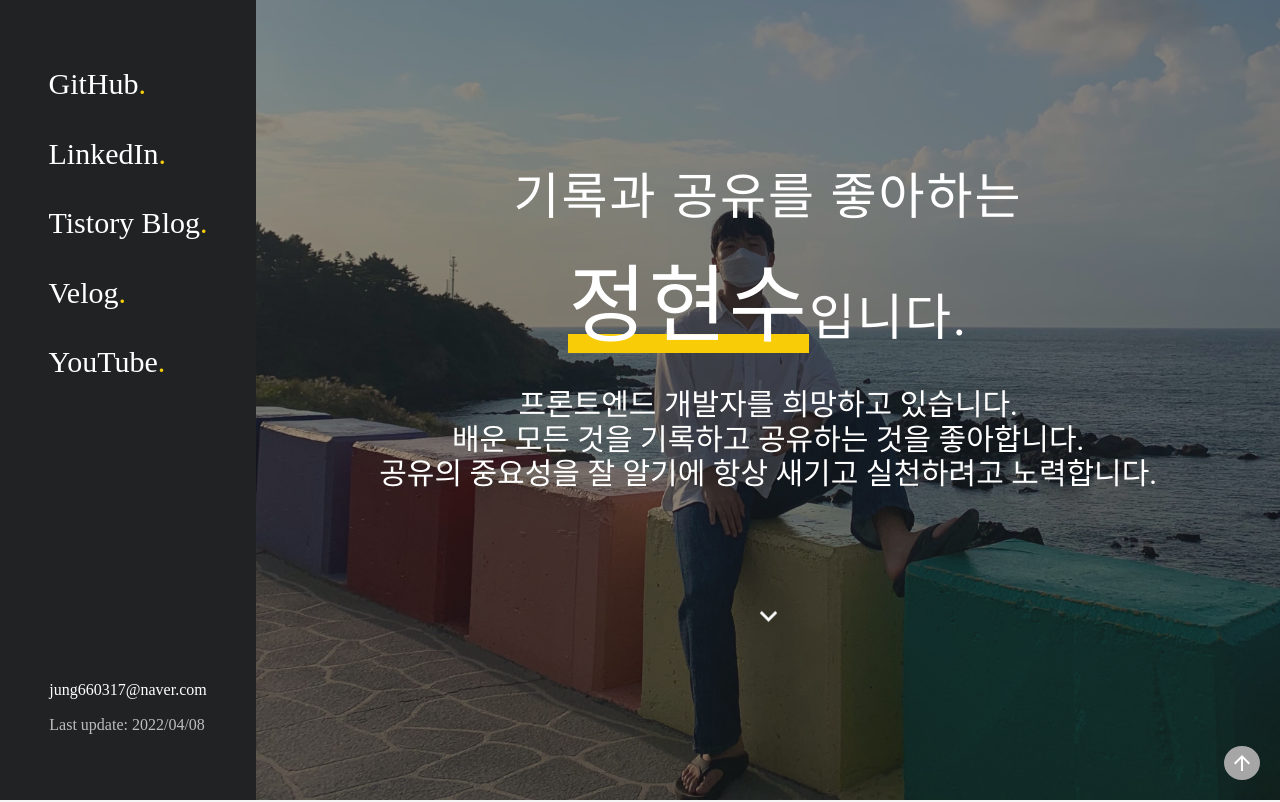
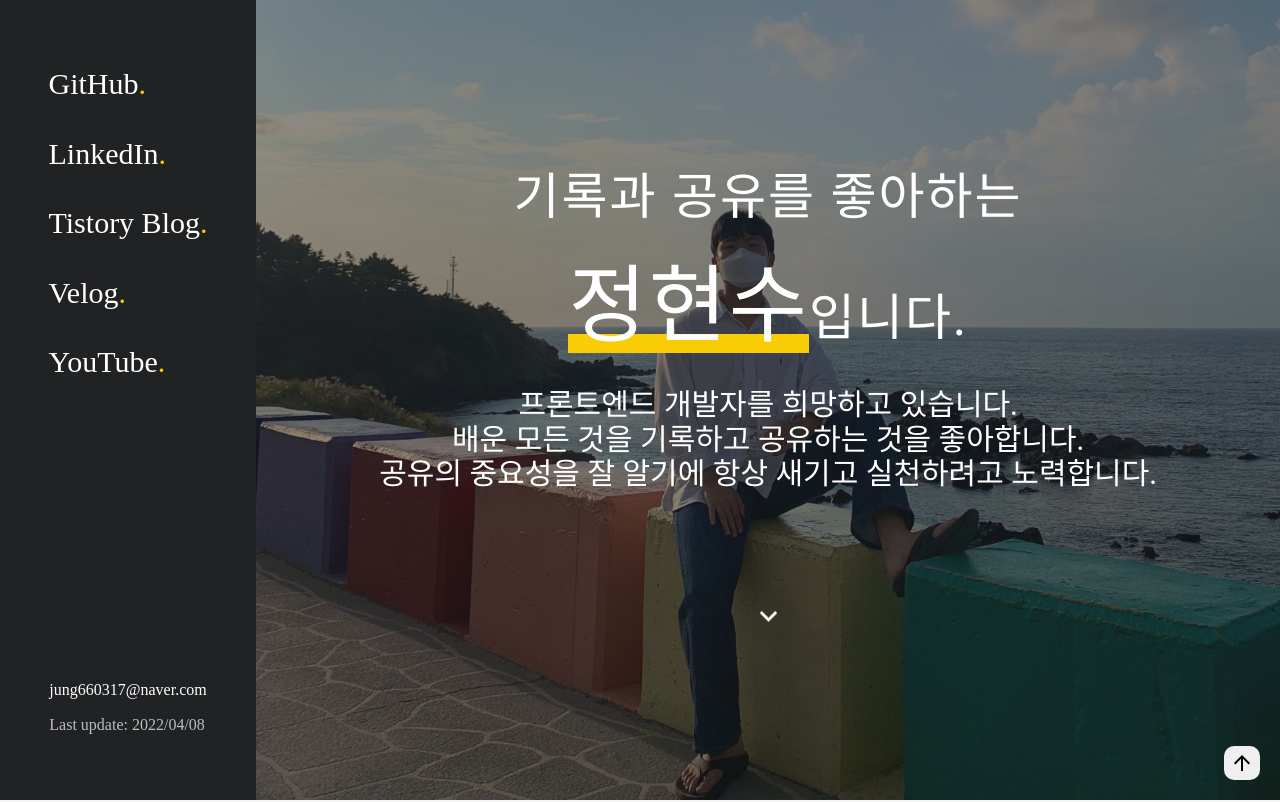
Before and after one commit to junghyeonsu/junghyeonsu-portfolio, a Next.js app: page / in a window 1280 px wide. Shown: the top 802 px of the page. Built offline with nearby package versions, Linux system fonts and the light colour scheme; a web font is replaced by a local one.

Commit message:
style: ScrollTopButton 스타일 변경

```diff
--- a/src/components/ScrollTopButton.tsx
+++ b/src/components/ScrollTopButton.tsx
@@ -1,16 +1,13 @@
-import React from 'react';
+import React, { useCallback } from 'react';
 import styled from 'styled-components';
 import ArrowUpwardIcon from '@material-ui/icons/ArrowUpward';
-
-import { UNDER_LINE_COLOR } from '#/colors';
 
 const Button = styled.button`
   position: fixed;
   right: 0;
   bottom: 0;
-  color: white;
-  background-color: #a6a6a6;
-  border-radius: 50%;
+  background-color: #efefef;
+  border-radius: 10px;
   border: none;
   padding-top: 5px;
   transition: 0.3s all ease;
@@ -18,12 +15,12 @@ const Button = styled.button`
 
   :hover {
     cursor: pointer;
-    background-color: #ababab6f;
+    background-color: #c7c7c7;
   }
 `;
 
 const ScrollTopButton = () => {
-  const scrollToTop = () => window.scroll({ top: 0, behavior: 'smooth' });
+  const scrollToTop = useCallback(() => window.scroll({ top: 0, behavior: 'smooth' }), []);
 
   return (
     <Button onClick={scrollToTop}>
```
